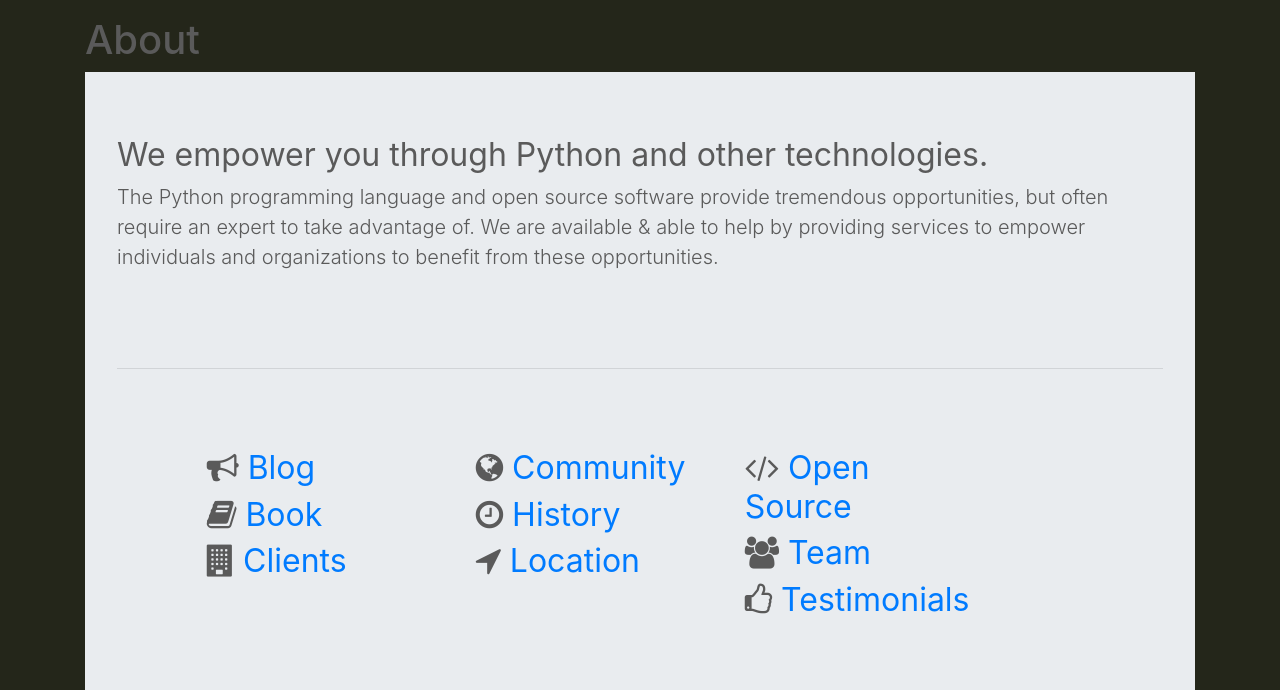
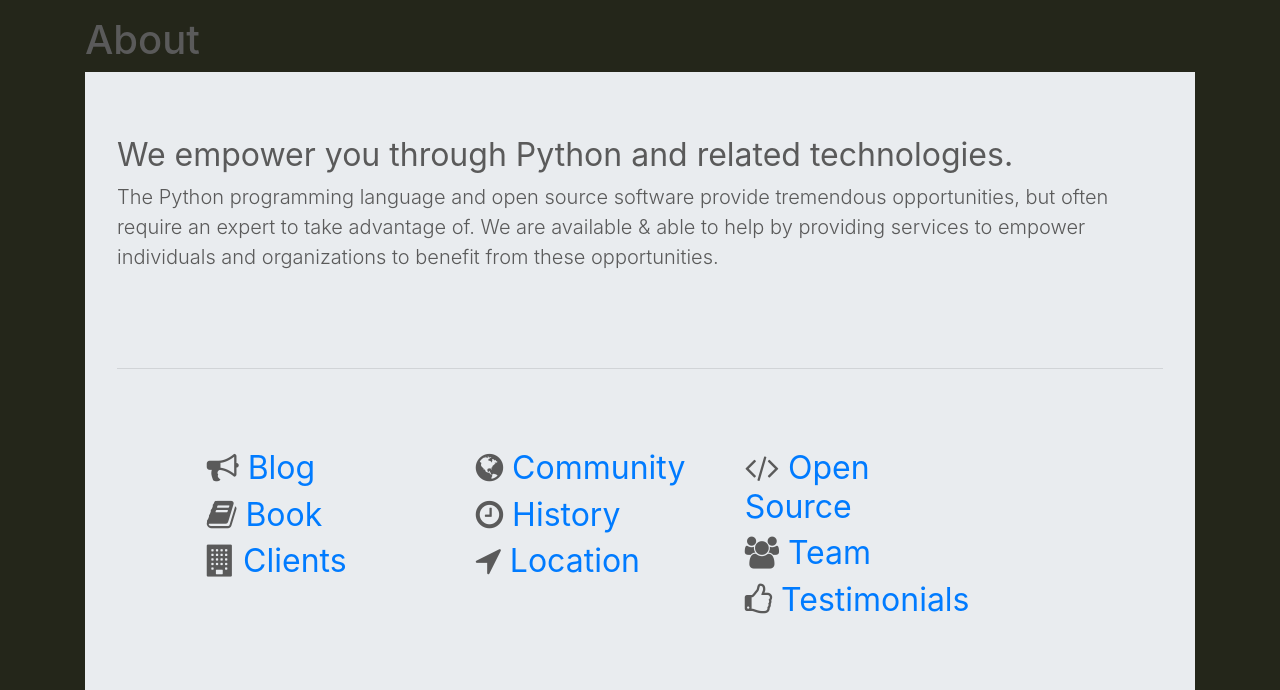
Before and after one commit to ACLARKNET/aclarknet-website, a Django app: page /about in a window 1280 px wide. Shown: the part 40-730 px from the top of the page. Run offline with Django 3.2, Linux system fonts and the light colour scheme; some libraries are stand-ins or nearby versions.

Commit message:
Update about.html

```diff
--- a/aclarknet/website/templates/about.html
+++ b/aclarknet/website/templates/about.html
@@ -5,7 +5,7 @@
             <div class="jumbotron" style="border-radius: 0">
               <div class="row">
                 <div class="col-md-12">
-                  <h2>We empower you through Python and other technologies.</h2>
+                  <h2>We empower you through Python and related technologies.</h2>
                   <p class="lead">The Python programming language and open source software provide tremendous opportunities, but often require an expert to take advantage of. We are available & able to help by providing services to empower individuals and organizations to benefit from these opportunities.</p>
                 </div>
               </div>
```
